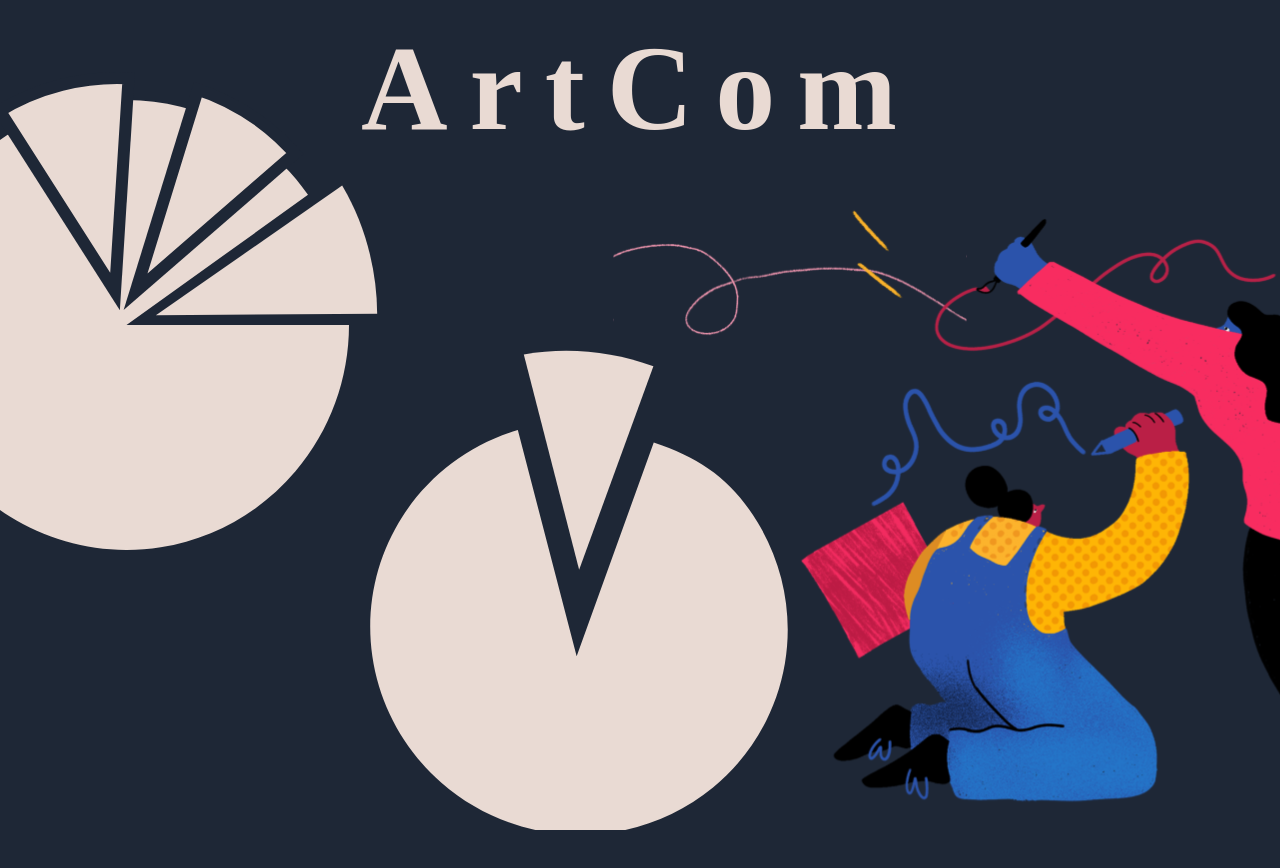
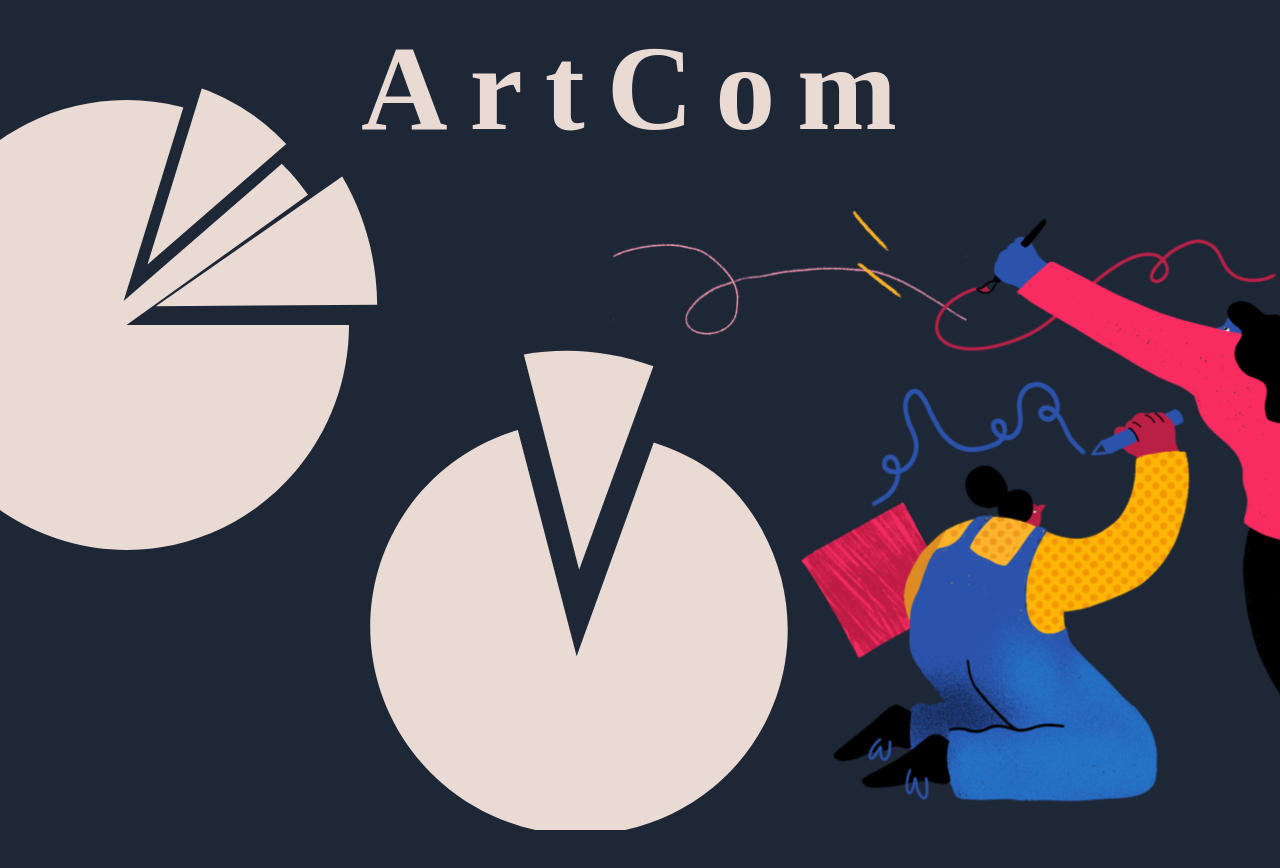
Before and after one commit to mohPYdev/ArtCom, a React (Create React App) app in the folder artcom/: page / in a window 1280 px wide. Shown: the top 868 px of the page. Built offline with nearby package versions, Linux system fonts and the light colour scheme; a web font is replaced by a local one.

Commit message:
static release of loginPage

```diff
--- a/artcom/src/pages/Home.css
+++ b/artcom/src/pages/Home.css
@@ -26,12 +26,6 @@ top: 10rem;
     position: relative;
     top: -48rem;
     left: -10rem;
-
-}
-#EllipseUp3{
-    position: relative;
-    top: -48rem;
-    left: -41rem;
 
 }
 #pizzaDown{
--- a/artcom/src/pages/Home.js
+++ b/artcom/src/pages/Home.js
@@ -2,7 +2,6 @@ import './Home.css';
 import EllipseUp from '../img/Ellipse--up.svg';
 import EllipseUp1 from '../img/EllipseUp1.svg';
 import EllipseUp2 from '../img/EllipseUp2.svg';
-import EllipseUp3 from '../img/EllipseUp3.svg';
 import Ellipse4 from '../img/Ellipse4.svg';
 import EllipseDown from '../img/EllipseDown.svg';
 import hero from '../img/hero1.svg';
@@ -21,7 +20,6 @@ function Home (){
         <div div="sliceUp">
             <img src={EllipseUp1} id="EllipseUp1"/>
         <img src={EllipseUp2} id="EllipseUp2"/>
-        <img src={EllipseUp3} id="EllipseUp3"/>
         </div>
        </div>
         <div id="pizzaDown">
```
